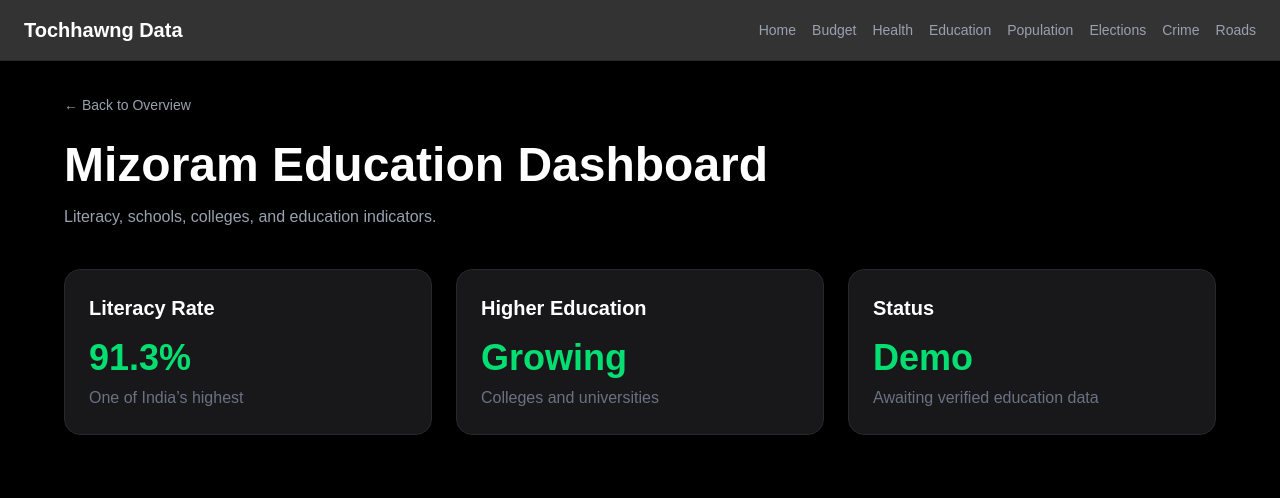
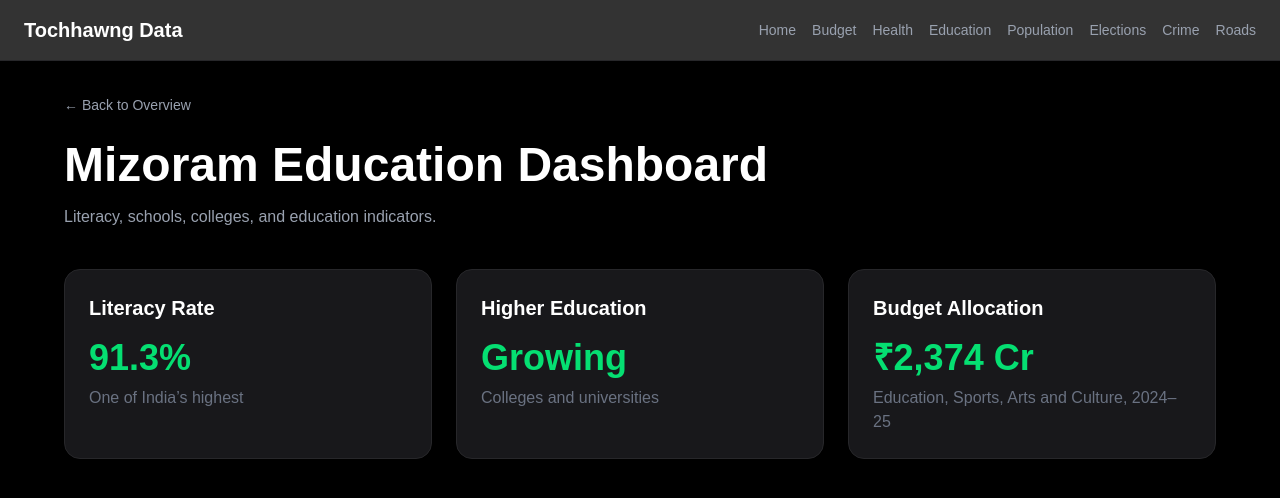
Before and after one commit to Ghostfreakxx/tochhawng-data, a Next.js app: page /education in a window 1280 px wide. Shown: the top 498 px of the page. Built offline with nearby package versions, Linux system fonts and the light colour scheme.

Commit message:
updated education dashboard

```diff
--- a/app/education/page.tsx
+++ b/app/education/page.tsx
@@ -10,7 +10,7 @@
           {[
             ["Literacy Rate", "91.3%", "One of India’s highest"],
             ["Higher Education", "Growing", "Colleges and universities"],
-            ["Status", "Demo", "Awaiting verified education data"],
+            ["Budget Allocation", "₹2,374 Cr", "Education, Sports, Arts and Culture, 2024–25"],
           ].map(([title, value, note]) => (
             <div className="bg-zinc-900 border border-zinc-800 rounded-2xl p-6" key={title}>
               <h2 className="text-xl font-semibold">{title}</h2>
```
